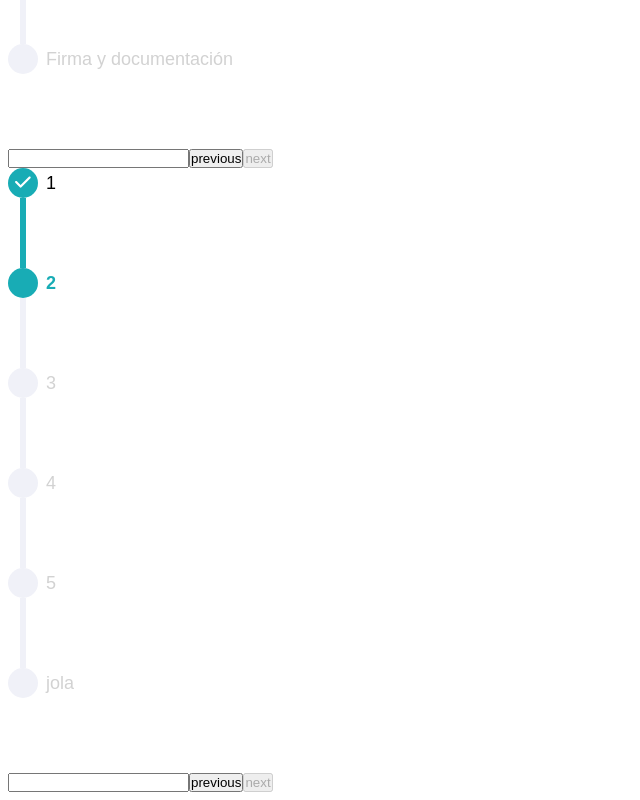
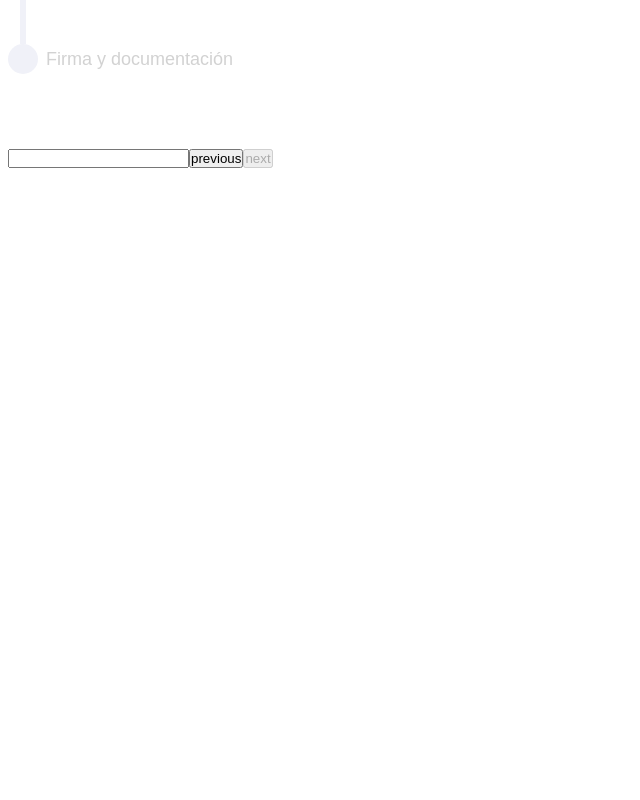
Before and after one commit to LaraGuardiola/angular-circleselector, an Angular app: page / in a window 1280 px wide. Shown: the part 1023-1823 px from the top of the page, without its empty margins (0-640 px from the left). After the commit the page ends 1199 px from the top, so only its background shows below. Built offline with nearby package versions, Linux system fonts and the light colour scheme.

Commit message:
still only one instance can be styled

```diff
--- a/src/app/app.component.html
+++ b/src/app/app.component.html
@@ -27,11 +27,11 @@
 
 
 <app-navigation-line></app-navigation-line>
-    <app-navigation-line
+    <!--<app-navigation-line
         [elemList]="['1','2','3','4','5','jola']"
         [size]="200"
         [lineHeight]='20'
         [lineWidth]='80'
-        [style]="lineStyle"
+        [lineStyle]="lineStyle"
     >
-    </app-navigation-line>
+    </app-navigation-line>*/-->
--- a/src/app/app.component.ts
+++ b/src/app/app.component.ts
@@ -1,5 +1,6 @@
 import { Component } from '@angular/core';
 import { generalStyle } from './circle-selector/general-style-interface';
+import { NavLine } from './navigation-line/nav-line';
 
 
 @Component({
@@ -21,13 +22,16 @@ export class AppComponent {
   highlightedColor1 = 'red'
   defaultBackground1 = '#FFFFFF'
   defaultColor1 = '#000000'
-  lineStyle = {};
+  lineStyle = {
+    circle: {},
+    line: {}
+  }
   constructor(){
     this.titleStyle = {
       fontFamily: 'Garamond',
       fontSize: '3em',
       color: 'orange'
-    },
+    }
     this.circleStyle = {
       backgroundColor: '#323232',
       color: '#FFFFFF ',
@@ -36,13 +40,13 @@ export class AppComponent {
       height: `100px`,
       fontSize: '48px',
       margin: '0.5em'
-    },
+    }
     this.titleStyle1 = {
       fontFamily: 'Comic Sans MS',
       fontSize: '2em',
       color: 'red',
       fontWeight: 'bold'
-    },
+    }
     this.circleStyle1 = {
       fontFamily: 'Comic Sans MS',
       width: '80px',
@@ -51,18 +55,18 @@ export class AppComponent {
       margin: '1em',
       border: '1px solid red',
       fontWeight: 'bold'
-    },
+    }
     this.lineStyle = {
       circle: {
         width: `50px`,
         height: `50px`,
         fontSize: `${50 * 0.6}px`,
-        backgroundColor: 'grey',
+        backgroundColor: 'black',
       },
       line: {
-        width: `6px`,
+        width: `$6px`,
         height: `60px`,
-        left: `${(50 / 2) - (60 / 2)}px`,
+        left: `${(50 / 2) - (6 / 2)}px`,
         backgroundColor: 'grey',
       }
     }
--- /dev/null
+++ b/src/app/navigation-line/nav-line.ts
@@ -0,0 +1,16 @@
+export interface NavLine {
+    lineStyle: {
+        circle?: {
+            width: string,
+            height: string,
+            fontSize: string,
+            backgroundColor: string,
+        },
+        line?: {
+            width: string,
+            height: string,
+            left: string,
+            backgroundColor: string,
+        }
+    }
+}
--- a/src/app/navigation-line/navigation-line.component.ts
+++ b/src/app/navigation-line/navigation-line.component.ts
@@ -1,5 +1,6 @@
 import { Component, OnInit, Input, ElementRef, ViewChildren, Renderer2, ViewChild } from '@angular/core';
 import { faCheck, IconDefinition } from '@fortawesome/free-solid-svg-icons';
+import { NavLine } from './nav-line';
 
 
 @Component({
@@ -33,8 +34,18 @@ export class NavigationLineComponent implements OnInit {
 
   //style of the navigation line and list of elements
   @Input() lineStyle = {
-    circle: {},
-    line: {}
+    circle: {
+      width: '',
+      height: '',
+      fontSize: '',
+      backgroundColor: '',
+    },
+    line: {
+      width: '',
+      height: '',
+      left: '',
+      backgroundColor: '',
+    }
   }
   @Input() listStyle = {}
 
@@ -68,7 +79,7 @@ export class NavigationLineComponent implements OnInit {
       marginBottom: `${this.lineHeight + (this.size * 0.3)}px`,
       fontSize: `${this.size * 0.6}px`,
       color: this.defaultListColor
-    },
+    }
     this.lineStyle = {
       circle: {
         width: `${this.size}px`,
```
